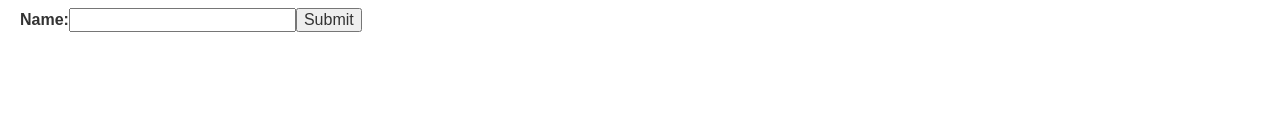
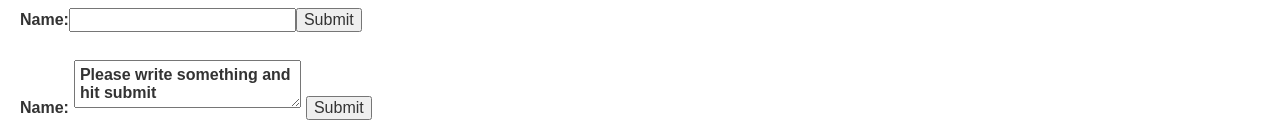
Before and after one commit to bdog72/React_Practice_April, a React app: page / in a window 1280 px wide. Shown: the part 1059-1198 px from the top of the page. Before the commit the page ends 1116 px from the top, so only its background shows below. Built offline with nearby package versions, Linux system fonts and the light colour scheme.

Commit message:
added another example

```diff
--- a/src/components/App.js
+++ b/src/components/App.js
@@ -5,6 +5,7 @@
 import Warning from './Warning'
 import Practice from './Practice'
 import NameForm from './NameForm'
+import Essay from './Essay'
 import { Image, Jumbotron } from 'react-bootstrap'
 
 class App extends Component {
@@ -24,6 +25,8 @@
       <br />
       <h1>Type a name and hit submit</h1>
       <NameForm />
+      <br />
+      <Essay />
     </div>
   }
 }
--- /dev/null
+++ b/src/components/Essay.js
@@ -0,0 +1,33 @@
+import React, { Component } from 'react'
+
+export default class Essay extends Component {
+  constructor (props) {
+    super(props)
+    this.state = {
+      value: 'Please write something and hit submit'
+    }
+    this.handleChange = this.handleChange.bind(this)
+    this.handleSubmit = this.handleSubmit.bind(this)
+  }
+
+  handleChange (event) {
+    this.setState({value: event.target.value})
+  }
+
+  handleSubmit (event) {
+    alert('An essay was submitted: ' + this.state.value)
+    event.preventDefault()
+  }
+
+  render () {
+    return <div>
+      <form onSubmit={this.handleSubmit}>
+        <label>
+        Name:
+        <textarea value={this.state.value} onChange={this.handleChange} />
+        </label>
+        <input type='submit' value='Submit' />
+      </form>
+    </div>
+  }
+}
--- a/src/styles/screen.scss
+++ b/src/styles/screen.scss
@@ -23,3 +23,8 @@
 .list1 {
   margin-top: 20px;
 }
+
+textarea {
+  padding: 5px;
+  margin: 5px;
+}
```
Also changed, not shown: src/components1/App.js (deleted, +0 -26 lines).
